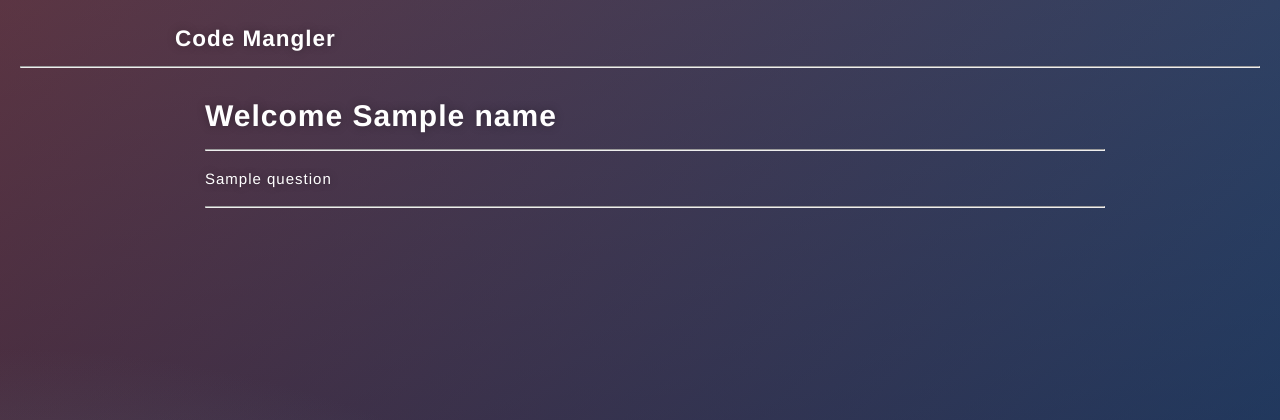
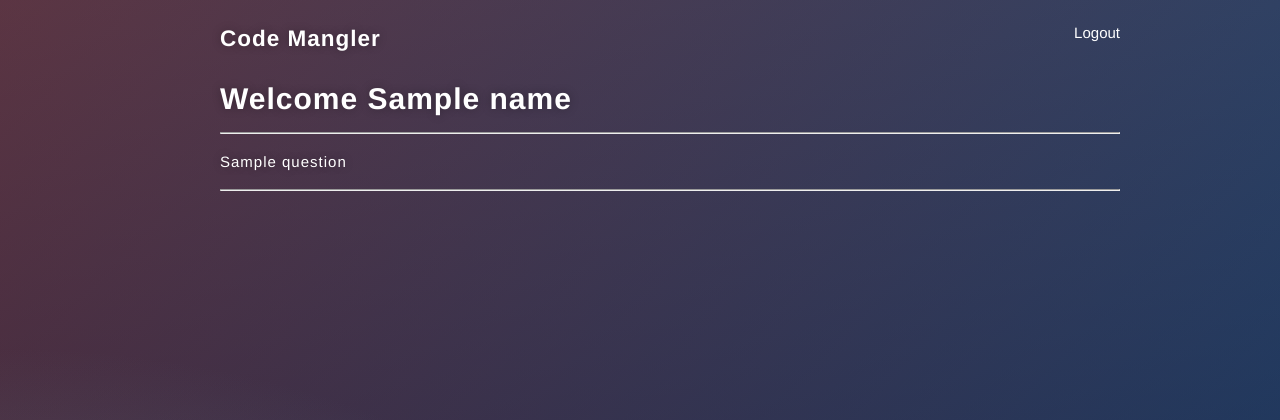
Before and after one commit to BrianHarringtonUTSC/code-mangler, a Flask app: template templates/questions.html in a window 1280 px wide. Shown: the top 420 px of the page. Run offline with Flask 2, Linux system fonts and the light colour scheme; the template is opened without the code that fills it: most values are stand-ins (such as "Sample title", 1, 10 or a date in 2020); some libraries are stand-ins or nearby versions.

Commit message:
Added logout link and cloud9 hosting function

```diff
--- a/app.py
+++ b/app.py
@@ -106,4 +106,5 @@ def answer_question(question_id):
 if __name__ == '__main__':
     port = int(os.getenv('PORT', 8000))
     app.debug = True
-    app.run(port=port)
+    #app.run(port=port)
+    app.run(host=os.getenv("IP", "0.0.0.0"),port=int(os.getenv("PORT", 8080)))
--- a/static/css/base.css
+++ b/static/css/base.css
@@ -123,7 +123,7 @@ title {
     letter-spacing: 1px;
 }
 
-.question {
+.question, #logout {
     color: white;
     text-decoration: none;
     background-color:
@@ -194,20 +194,13 @@ ul {
     color: #092756;
 }
 
-@media only screen
-  and (min-width: 1200px) {
-    .container-fluid, #main-title-link
-    {
-        display: table;
-        width: 30%;
-        margin: 0 auto;
-    }
-}
-.container-fluid, #main-title-link
+
+.container-fluid, #main-title-link, header
 {
     display: table;
     width: 75%;
     margin: 0 auto;
+    padding-left: 30px;
 }
 
 #lines li {
--- a/templates/base.html
+++ b/templates/base.html
@@ -14,9 +14,15 @@
 
     <body>
         <header>
-            <h3><a id="main-title-link" href="/">Code Mangler</a></h3>
+            <div class="block1">
+                <h3><a style="float:left" id="main-title-link" href="/">Code Mangler</a></h3>
+                <div class="block2" style="float:right">
+                    <a id="logout" style="float:left; clear:left" href="/logout">Logout</a>
+                </div>
+
+            </div>
         </header>
-        <hr>
+
 
         <main class="container-fluid">
             {% block content %}
```
